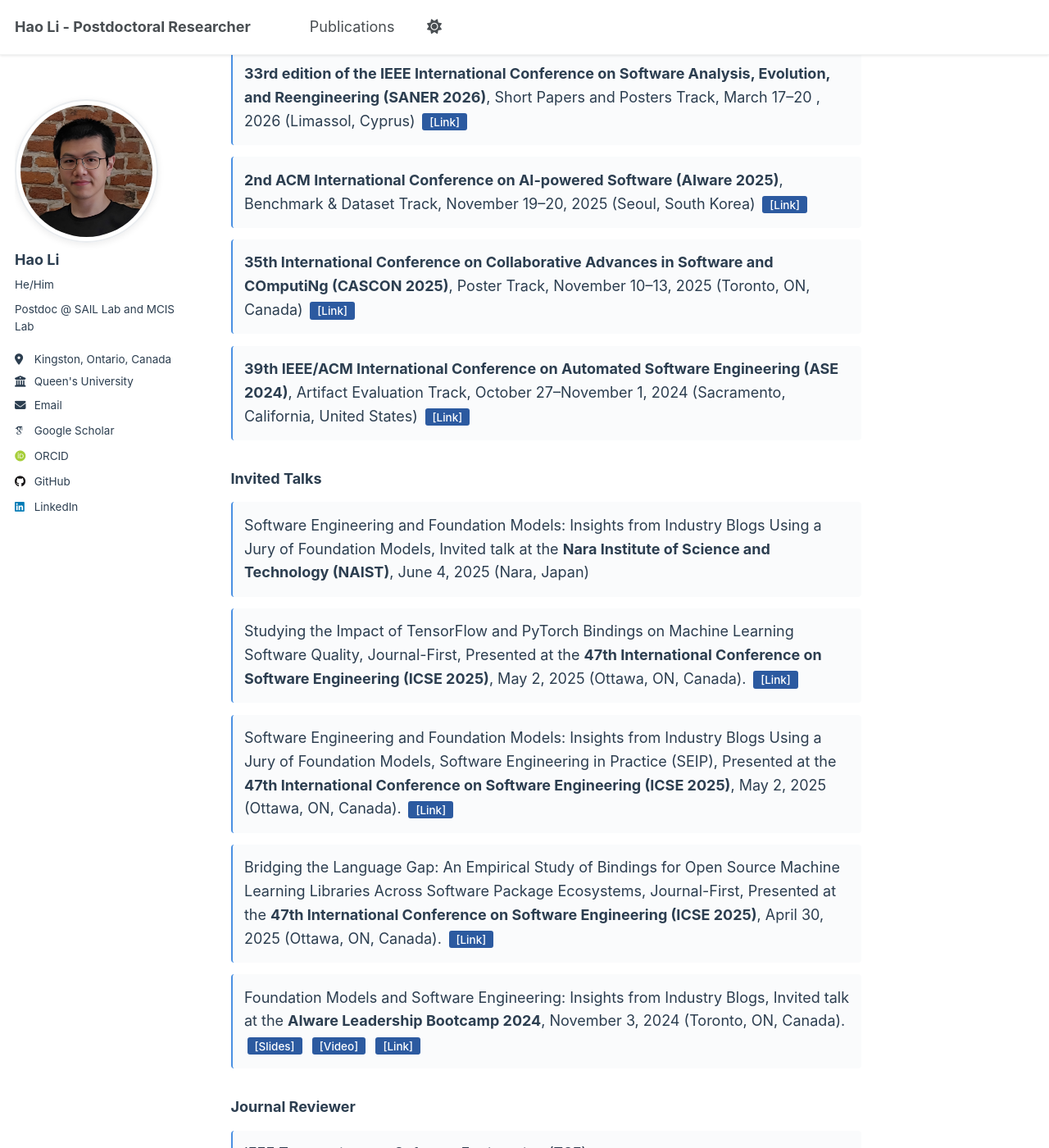
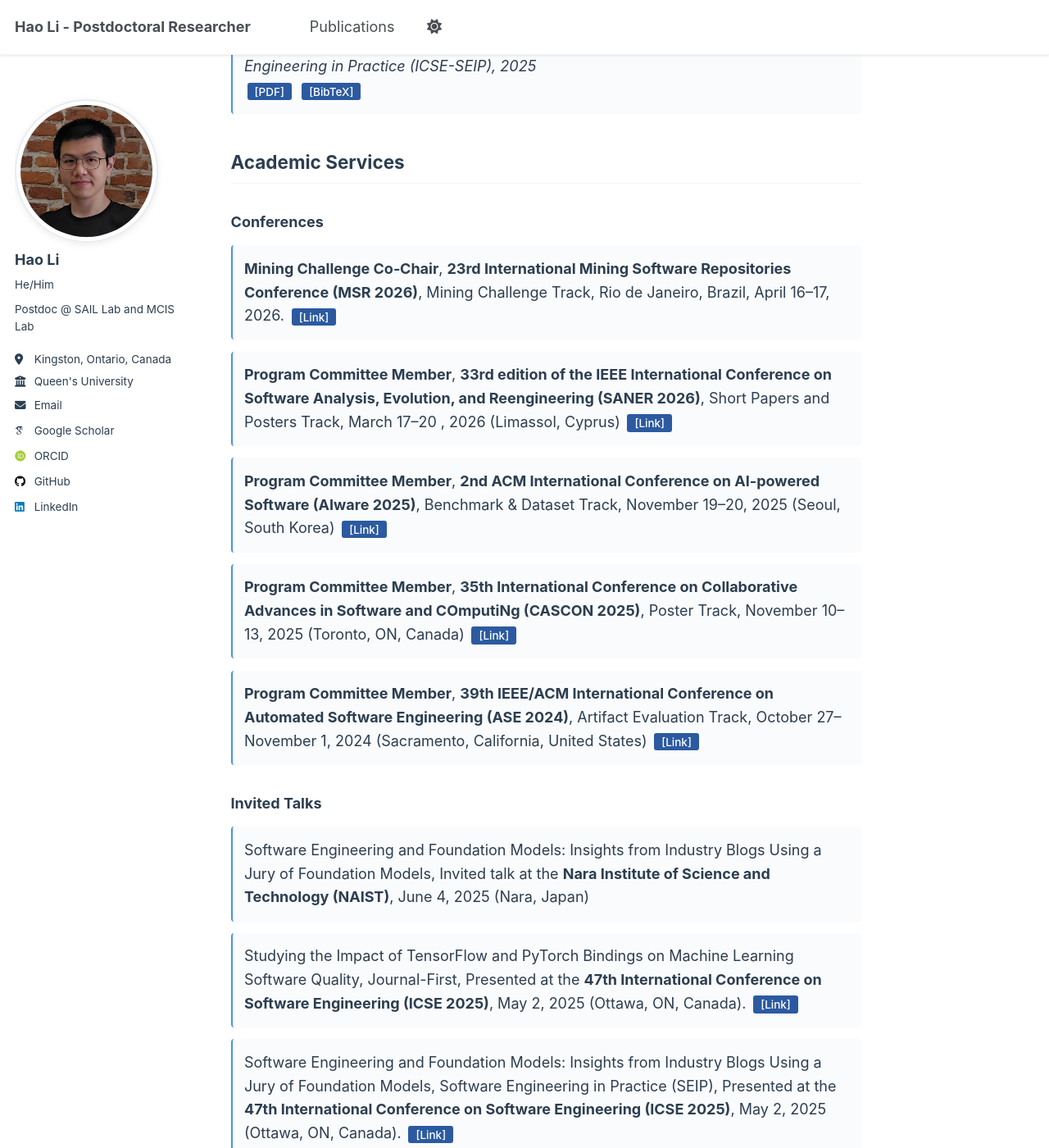
Before and after one commit to Leo-LiHao/Leo-LiHao.github.io, a Jekyll site: the page built from _pages/about.md, in a window 1280 px wide and 1400 px high, scrolled down 4355 px. Shown: the whole window at 82% size. Built offline with Jekyll 4.4.1, drawn with Linux system fonts in a browser that asks for light colours; some web fonts are replaced; some of the changed text lies outside the part shown.

Commit message:
added P12

```diff
--- a/_pages/about.md
+++ b/_pages/about.md
@@ -33,113 +33,119 @@
 
 ### Preprints
 
-- **Understanding Prompt Management in GitHub Repositories: A Call for Best Practices**
+1. **An Empirical Study of Testing Practices in Open Source AI Agent Frameworks and Agentic Applications**
+  Mohammed Mehedi Hasan, ***Hao Li***, Emad Fallahzadeh, Gopi Krishnan Rajbahadur, Bram Adams, Ahmed E. Hassan
+  *Under Review*
+  [[PDF]](https://leo-lihao.github.io/files/P12.pdf) [[BibTeX]](https://leo-lihao.github.io/files/P12.bib)
+
+1. **Understanding Prompt Management in GitHub Repositories: A Call for Best Practices**
   ***Hao Li***, Hicham Masri, Filipe R. Cogo, Abdul Ali Bangash, Bram Adams, Ahmed E. Hassan
   *Under Review*
   [[PDF]](https://leo-lihao.github.io/files/P11.pdf) [[BibTeX]](https://leo-lihao.github.io/files/P11.bib)
 
-- **From Hugging Face to GitHub: Tracing License Drift in the Open-Source AI Ecosystem**
+1. **From Hugging Face to GitHub: Tracing License Drift in the Open-Source AI Ecosystem**
   James Jewitt, ***Hao Li***, Bram Adams, Gopi Krishnan Rajbahadur, Ahmed E. Hassan
   *Under Review*
   [[PDF]](https://leo-lihao.github.io/files/P10.pdf) [[BibTeX]](https://leo-lihao.github.io/files/P10.bib)
 
-- **On the Use of Agentic Coding: An Empirical Study of Pull Requests on GitHub**
+1. **On the Use of Agentic Coding: An Empirical Study of Pull Requests on GitHub**
   Miku Watanabe, ***Hao Li***, Yutaro Kashiwa, Brittany Reid, Hajimu Iida, Ahmed E. Hassan
   *Under Review*
   [[PDF]](https://leo-lihao.github.io/files/P9.pdf) [[BibTeX]](https://leo-lihao.github.io/files/P9.bib)
 
-- **Agentic Software Engineering: Foundational Pillars and a Research Roadmap**
+1. **Agentic Software Engineering: Foundational Pillars and a Research Roadmap**
   Ahmed E. Hassan, ***Hao Li***, Dayi Lin, Bram Adams, Tse-Hsun Chen, Yutaro Kashiwa, Dong Qiu
   *Under Review*
   [[PDF]](https://leo-lihao.github.io/files/P8.pdf) [[BibTeX]](https://leo-lihao.github.io/files/P8.bib)
 
-- **The Rise of AI Teammates in Software Engineering (SE) 3.0: How Autonomous Coding Agents Are Reshaping Software Engineering**
+1. **The Rise of AI Teammates in Software Engineering (SE) 3.0: How Autonomous Coding Agents Are Reshaping Software Engineering**
   ***Hao Li***, Haoxiang Zhang, Ahmed E. Hassan
   *Under Review*
   [[PDF]](https://leo-lihao.github.io/files/P7.pdf) [[BibTeX]](https://leo-lihao.github.io/files/P7.bib)
 
-- **On the Effect of Token Merging on Pre-trained Models for Code**
+1. **On the Effect of Token Merging on Pre-trained Models for Code**
   Mootez Saad, ***Hao Li***, Tushar Sharma, Ahmed E. Hassan
   *Under Review*
   [[PDF]](https://leo-lihao.github.io/files/P6.pdf) [[BibTeX]](https://leo-lihao.github.io/files/P6.bib)
 
-- **Model Context Protocol (MCP) at First Glance: Studying the Security and Maintainability of MCP Servers**
+1. **Model Context Protocol (MCP) at First Glance: Studying the Security and Maintainability of MCP Servers**
   Mohammed Mehedi Hasan, ***Hao Li***, Emad Fallahzadeh, Bram Adams, Ahmed E. Hassan
   *Under Review*
   [[PDF]](https://leo-lihao.github.io/files/P5.pdf) [[BibTeX]](https://leo-lihao.github.io/files/P5.bib)
 
-- **Can We Recycle Our Old Models? An Empirical Evaluation of Model Selection Mechanisms for AIOps Solutions**
+1. **Can We Recycle Our Old Models? An Empirical Evaluation of Model Selection Mechanisms for AIOps Solutions**
   Yingzhe Lyu, ***Hao Li***, Heng Li, Ahmed E. Hassan
   *Under Review*
   [[PDF]](https://leo-lihao.github.io/files/P4.pdf) [[BibTeX]](https://leo-lihao.github.io/files/P4.bib)
 
-- **A Systematic Literature Review of Software Engineering Research on Jupyter Notebook**
+1. **A Systematic Literature Review of Software Engineering Research on Jupyter Notebook**
   Md Saeed Siddik, ***Hao Li***, Cor-Paul Bezemer
   *Under Review*
   [[PDF]](https://leo-lihao.github.io/files/P3.pdf) [[BibTeX]](https://leo-lihao.github.io/files/P3.bib)
 
-- **SwarmUpdate: Hierarchical Software Updates and Deep Learning Model Patching for Heterogeneous UAV Swarms**
+1. **SwarmUpdate: Hierarchical Software Updates and Deep Learning Model Patching for Heterogeneous UAV Swarms**
   Lin Geng, ***Hao Li***, Sidney Givigi, Bram Adams
   *Under Review*
   [[PDF]](https://leo-lihao.github.io/files/P2.pdf) [[BibTeX]](https://leo-lihao.github.io/files/P2.bib)
 
-- **Towards Refining Developer Questions using LLM-Based Named Entity Recognition for Developer Chatroom Conversations**
+1. **Towards Refining Developer Questions using LLM-Based Named Entity Recognition for Developer Chatroom Conversations**
   Pouya Fathollahzadeh, Mariam El Mezouar, ***Hao Li***, Ying Zou, Ahmed E. Hassan
   *Under Review*
   [[PDF]](https://leo-lihao.github.io/files/P1.pdf) [[BibTeX]](https://leo-lihao.github.io/files/P1.bib)
 
 ### Journal Articles
 
-- **Studying the Impact of TensorFlow and PyTorch Bindings on Machine Learning Software Quality**
+1. **Studying the Impact of TensorFlow and PyTorch Bindings on Machine Learning Software Quality**
   ***Hao Li***, Gopi Krishnan Rajbahadur, Cor-Paul Bezemer
   *ACM Transactions on Software Engineering and Methodology (TOSEM), 2024*
   [[PDF]](https://leo-lihao.github.io/files/J3.pdf) [[BibTeX]](https://leo-lihao.github.io/files/J3.bib)
 
-- **Bridging the Language Gap: An Empirical Study of Bindings for Open Source Machine Learning Libraries Across Software Package Ecosystems**
+1. **Bridging the Language Gap: An Empirical Study of Bindings for Open Source Machine Learning Libraries Across Software Package Ecosystems**
   ***Hao Li***, Cor-Paul Bezemer
   *Empirical Software Engineering (EMSE), 2024*
   [[PDF]](https://leo-lihao.github.io/files/J4.pdf) [[BibTeX]](https://leo-lihao.github.io/files/J4.bib)
 
-- **Keeping Deep Learning Models in Check: A History-Based Approach to Mitigate Overfitting**
+1. **Keeping Deep Learning Models in Check: A History-Based Approach to Mitigate Overfitting**
   ***Hao Li***, Gopi Krishnan Rajbahadur, Dayi Lin, Cor-Paul Bezemer, Zhen Ming (Jack) Jiang
   *IEEE Access, 2024*
   [[PDF]](https://leo-lihao.github.io/files/J2.pdf) [[BibTeX]](https://leo-lihao.github.io/files/J2.bib)
 
-- **An Empirical Study of Yanked Releases in the Rust Package Registry**
+1. **An Empirical Study of Yanked Releases in the Rust Package Registry**
   ***Hao Li***, Filipe R. Cogo, Cor-Paul Bezemer
   *IEEE Transactions on Software Engineering (TSE), 2023*
   [[PDF]](https://leo-lihao.github.io/files/J1.pdf) [[BibTeX]](https://leo-lihao.github.io/files/J1.bib)
 
 ### Conference Papers
 
-- **Software Engineering and Foundation Models: Insights from Industry Blogs Using a Jury of Foundation Models**
+1. **Software Engineering and Foundation Models: Insights from Industry Blogs Using a Jury of Foundation Models**
   ***Hao Li***, Cor-Paul Bezemer, Ahmed E. Hassan
   *IEEE/ACM 47th International Conference on Software Engineering: Software Engineering in Practice (ICSE-SEIP), 2025*
   [[PDF]](https://leo-lihao.github.io/files/C1.pdf) [[BibTeX]](https://leo-lihao.github.io/files/C1.bib)
 
 ## Academic Services
 
-### Program Committee Member
-- **33rd edition of the IEEE International Conference on Software Analysis, Evolution, and Reengineering (SANER 2026)**, Short Papers and Posters Track, March 17--20 , 2026 (Limassol, Cyprus) [[Link]](https://conf.researchr.org/track/saner-2026/saner-2026-short-papers-and-posters-track)
-- **2nd ACM International Conference on AI-powered Software (AIware 2025)**, Benchmark & Dataset Track, November 19--20, 2025 (Seoul, South Korea) [[Link]](https://2025.aiwareconf.org/track/aiware-2025-benchmark---dataset-track)
-- **35th International Conference on Collaborative Advances in Software and COmputiNg (CASCON 2025)**, Poster Track, November 10--13, 2025 (Toronto, ON, Canada) [[Link]](https://conf.researchr.org/track/cascon-2025/posters-track)
-- **39th IEEE/ACM International Conference on Automated Software Engineering (ASE 2024)**, Artifact Evaluation Track, October 27--November 1, 2024 (Sacramento, California, United States) [[Link]](https://conf.researchr.org/track/ase-2024/ase-2024-artifact-evaluation-track)
+### Conferences
+1. **Mining Challenge Co‐Chair**, **23rd International Mining Software Repositories Conference (MSR 2026)**, Mining Challenge Track, Rio de Janeiro, Brazil, April 16--17, 2026. [[Link]](https://2026.msrconf.org/track/msr-2026-mining-challenge)
+1. **Program Committee Member**, **33rd edition of the IEEE International Conference on Software Analysis, Evolution, and Reengineering (SANER 2026)**, Short Papers and Posters Track, March 17--20 , 2026 (Limassol, Cyprus) [[Link]](https://conf.researchr.org/track/saner-2026/saner-2026-short-papers-and-posters-track)
+1. **Program Committee Member**, **2nd ACM International Conference on AI-powered Software (AIware 2025)**, Benchmark & Dataset Track, November 19--20, 2025 (Seoul, South Korea) [[Link]](https://2025.aiwareconf.org/track/aiware-2025-benchmark---dataset-track)
+1. **Program Committee Member**, **35th International Conference on Collaborative Advances in Software and COmputiNg (CASCON 2025)**, Poster Track, November 10--13, 2025 (Toronto, ON, Canada) [[Link]](https://conf.researchr.org/track/cascon-2025/posters-track)
+1. **Program Committee Member**, **39th IEEE/ACM International Conference on Automated Software Engineering (ASE 2024)**, Artifact Evaluation Track, October 27--November 1, 2024 (Sacramento, California, United States) [[Link]](https://conf.researchr.org/track/ase-2024/ase-2024-artifact-evaluation-track)
 
 ### Invited Talks
-- Software Engineering and Foundation Models: Insights from Industry Blogs Using a Jury of Foundation Models, Invited talk at the **Nara Institute of Science and Technology (NAIST)**, June 4, 2025 (Nara, Japan)
-- Studying the Impact of TensorFlow and PyTorch Bindings on Machine Learning Software Quality, Journal-First, Presented at the **47th International Conference on Software Engineering (ICSE 2025)**, May 2, 2025 (Ottawa, ON, Canada). [[Link]](https://conf.researchr.org/details/icse-2025/icse-2025-journal-first-papers/1/Studying-the-Impact-of-TensorFlow-and-PyTorch-Bindings-on-Machine-Learning-Software-Q)
-- Software Engineering and Foundation Models: Insights from Industry Blogs Using a Jury of Foundation Models, Software Engineering in Practice (SEIP), Presented at the **47th International Conference on Software Engineering (ICSE 2025)**, May 2, 2025 (Ottawa, ON, Canada). [[Link]](https://conf.researchr.org/details/icse-2025/icse-2025-software-engineering-in-practice/54/Software-Engineering-and-Foundation-Models-Insights-from-Industry-Blogs-Using-a-Jury)
-- Bridging the Language Gap: An Empirical Study of Bindings for Open Source Machine Learning Libraries Across Software Package Ecosystems, Journal-First, Presented at the **47th International Conference on Software Engineering (ICSE 2025)**, April 30, 2025 (Ottawa, ON, Canada).  [[Link]](https://conf.researchr.org/details/icse-2025/icse-2025-journal-first-papers/76/Bridging-the-Language-Gap-An-Empirical-Study-of-Bindings-for-Open-Source-Machine-Lea)
-- Foundation Models and Software Engineering: Insights from Industry Blogs, Invited talk at the **AIware Leadership Bootcamp 2024**, November 3, 2024 (Toronto, ON, Canada). [[Slides]](https://www.aiwarebootcamp.io/slides/2024_aiwarebootcamp_li_foundation_models_and_software_engineering.pdf) [[Video]](https://www.youtube.com/watch?v=gVwr3Q8YdXg) [[Link]](https://www.aiwarebootcamp.io/)
+1. Software Engineering and Foundation Models: Insights from Industry Blogs Using a Jury of Foundation Models, Invited talk at the **Nara Institute of Science and Technology (NAIST)**, June 4, 2025 (Nara, Japan)
+1. Studying the Impact of TensorFlow and PyTorch Bindings on Machine Learning Software Quality, Journal-First, Presented at the **47th International Conference on Software Engineering (ICSE 2025)**, May 2, 2025 (Ottawa, ON, Canada). [[Link]](https://conf.researchr.org/details/icse-2025/icse-2025-journal-first-papers/1/Studying-the-Impact-of-TensorFlow-and-PyTorch-Bindings-on-Machine-Learning-Software-Q)
+1. Software Engineering and Foundation Models: Insights from Industry Blogs Using a Jury of Foundation Models, Software Engineering in Practice (SEIP), Presented at the **47th International Conference on Software Engineering (ICSE 2025)**, May 2, 2025 (Ottawa, ON, Canada). [[Link]](https://conf.researchr.org/details/icse-2025/icse-2025-software-engineering-in-practice/54/Software-Engineering-and-Foundation-Models-Insights-from-Industry-Blogs-Using-a-Jury)
+1. Bridging the Language Gap: An Empirical Study of Bindings for Open Source Machine Learning Libraries Across Software Package Ecosystems, Journal-First, Presented at the **47th International Conference on Software Engineering (ICSE 2025)**, April 30, 2025 (Ottawa, ON, Canada).  [[Link]](https://conf.researchr.org/details/icse-2025/icse-2025-journal-first-papers/76/Bridging-the-Language-Gap-An-Empirical-Study-of-Bindings-for-Open-Source-Machine-Lea)
+1. Foundation Models and Software Engineering: Insights from Industry Blogs, Invited talk at the **AIware Leadership Bootcamp 2024**, November 3, 2024 (Toronto, ON, Canada). [[Slides]](https://www.aiwarebootcamp.io/slides/2024_aiwarebootcamp_li_foundation_models_and_software_engineering.pdf) [[Video]](https://www.youtube.com/watch?v=gVwr3Q8YdXg) [[Link]](https://www.aiwarebootcamp.io/)
 
 ### Journal Reviewer
 
-- IEEE Transactions on Software Engineering (TSE)
-- ACM Transactions on Software Engineering and Methodology (TOSEM)
-- Springer Empirical Software Engineering (EMSE)
-- Elsevier Journal of Systems and Software (JSS)
-- Nature Scientific Data
-- Springer Software Quality Journal
-- IEEE Software
-- Elsevier Patterns
-- PeerJ Computer Science
+1. IEEE Transactions on Software Engineering (TSE)
+1. ACM Transactions on Software Engineering and Methodology (TOSEM)
+1. Springer Empirical Software Engineering (EMSE)
+1. Elsevier Journal of Systems and Software (JSS)
+1. Nature Scientific Data
+1. Springer Software Quality Journal
+1. IEEE Software
+1. Elsevier Patterns
+1. PeerJ Computer Science
--- /dev/null
+++ b/files/P12.bib
@@ -0,0 +1,6 @@
+@article{hasan2025agentictesting,
+      title={An Empirical Study of Testing Practices in Open Source AI Agent Frameworks and Agentic Applications},
+      author={Mohammed Mehedi Hasan and Hao Li and Emad Fallahzadeh and Gopi Krishnan Rajbahadur and Bram Adams and Ahmed E. Hassan},
+      journal={arXiv preprint arXiv:2509.19185},
+      year={2025}
+}
```
Also changed, not shown: 1 other file.
